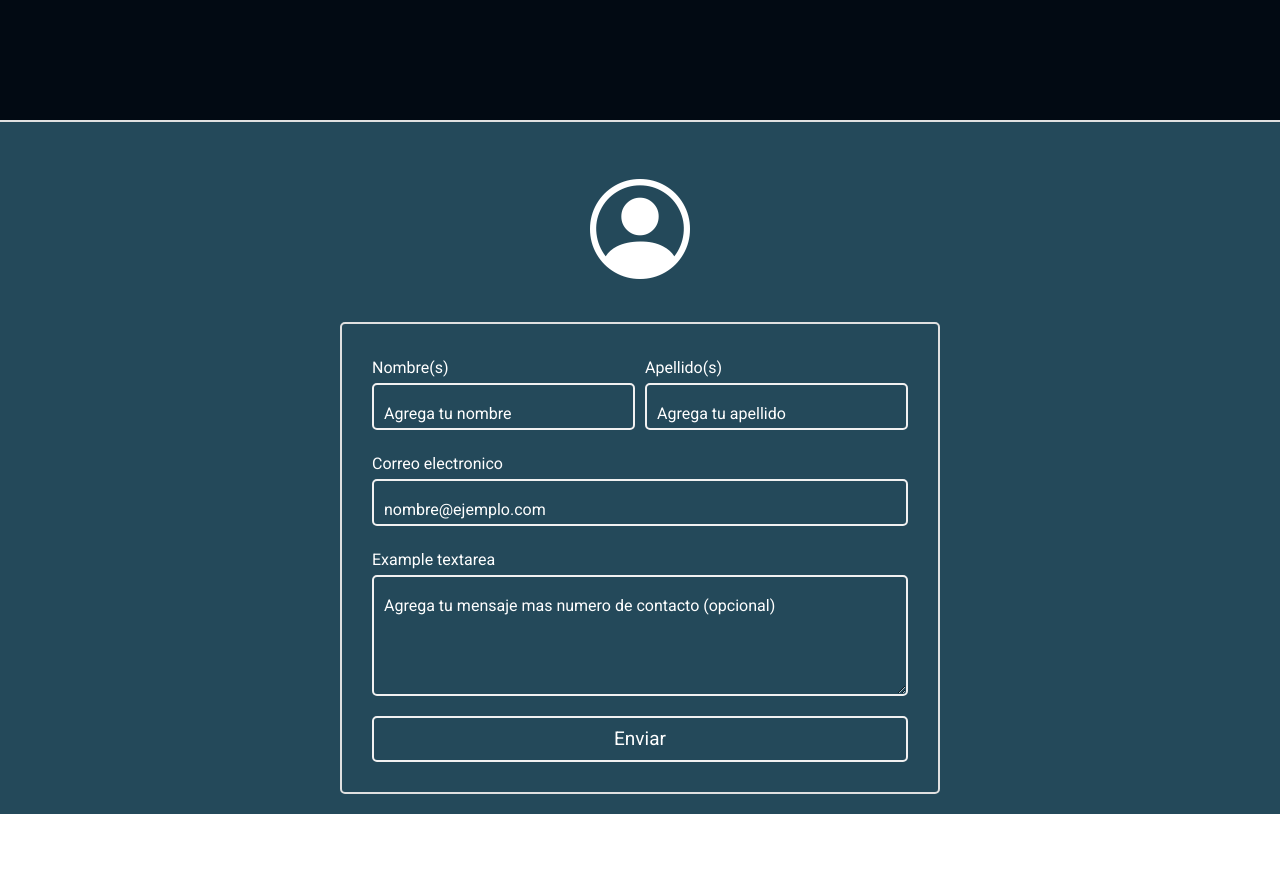
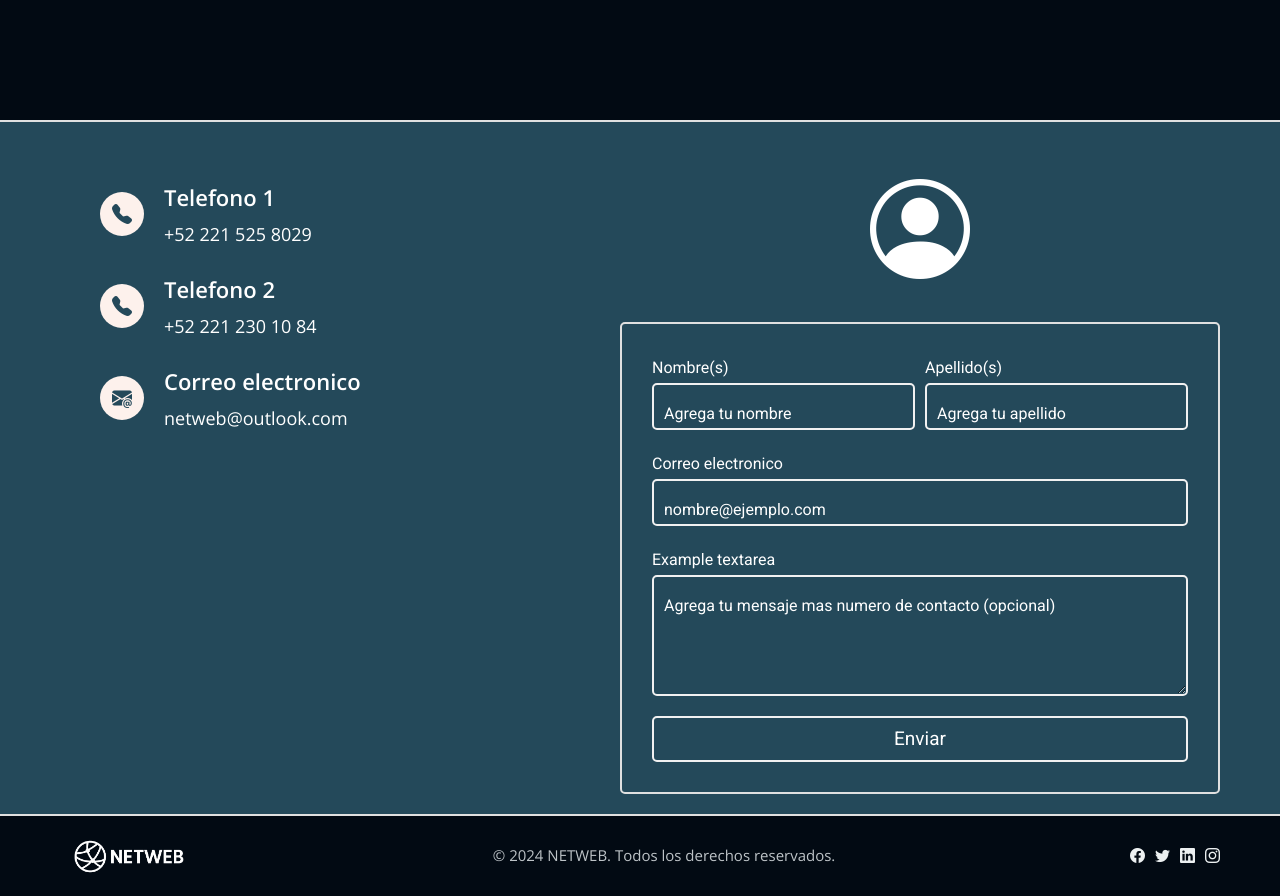
Before and after one commit to LuisLunaV/NetWeb, a plain HTML site: page index.html in a window 1280 px wide. Shown: the part 2280-3176 px from the top of the page. Before the commit the page ends 3094 px from the top, so only its background shows below. Drawn offline with nearby package versions, Linux system fonts and the light colour scheme; a web font is replaced by a local one.

Commit message:
Contacto

```diff
--- a/index.html
+++ b/index.html
@@ -164,6 +164,38 @@
     </section>
 
     <section class="seccion-cuatro" id="contacto">
+      <div class="container-information-contacto">
+        <ul>
+          <li>
+            <div class="li-div-icon">
+              <i class="bi bi-telephone-fill"></i>
+            </div>
+            <div class="li-div-contacto">
+              <p>Telefono 1</p>
+              <p>+52 221 525 8029</p>
+            </div>
+          </li>
+
+          <li>
+            <div class="li-div-icon">
+              <i class="bi bi-telephone-fill"></i>
+            </div>
+            <div class="li-div-contacto">
+              <p>Telefono 2</p>
+              <p>+52 221 230 10 84</p>
+            </div>
+          </li>
+          <li>
+            <div class="li-div-icon">
+              <i class="bi bi-envelope-at-fill"></i>
+            </div>
+            <div class="li-div-contacto">
+              <p>Correo electronico</p>
+              <p>netweb@outlook.com</p>
+            </div>
+          </li>
+        </ul>
+      </div>
       <div class="container-contacto">
         <div class="icon-contacto">
           <i class="bi bi-person-circle"></i>
@@ -171,9 +203,7 @@
         <form class="form-contacto" action="">
           <div class="div-contacto-name-lastname">
             <div class="div-contacto-name">
-              <label for="div_nombres" class="form-label"
-                >Nombre(s)</label
-              >
+              <label for="div_nombres" class="form-label">Nombre(s)</label>
               <input
                 type="text"
                 class="form-control"
@@ -183,9 +213,7 @@
             </div>
 
             <div class="div-contacto-lastname">
-              <label for="div_apellidos" class="form-label"
-                >Apellido(s)</label
-              >
+              <label for="div_apellidos" class="form-label">Apellido(s)</label>
               <input
                 type="text"
                 class="form-control"
@@ -208,13 +236,32 @@
           </div>
           <div class="div-contacto-textarea">
             <label for="contacto-textarea">Example textarea</label>
-            <textarea id="contacto-textarea" rows="5" placeholder="Agrega tu mensaje mas numero de contacto (opcional)"></textarea>
+            <textarea
+              id="contacto-textarea"
+              rows="5"
+              placeholder="Agrega tu mensaje mas numero de contacto (opcional)"
+            ></textarea>
           </div>
           <input type="submit" value="Enviar" class="btn-submit-contacto" />
         </form>
       </div>
     </section>
-
+    <footer>
+      <div class="footer-container">
+        <div class="footer-logo">
+          <img src="./src/assets/img/netweb2.png" alt="" />
+        </div>
+        <div class="footer-text">
+          <p>© 2024 NETWEB. Todos los derechos reservados.</p>
+        </div>
+        <div class="footer-redes">
+          <a href="#"><i class="bi bi-facebook"></i></a>
+          <a href="#"><i class="bi bi-twitter"></i></a>
+          <a href="#"><i class="bi bi-linkedin"></i></a>
+          <a href="#"><i class="bi bi-instagram"></i></a>
+        </div>
+      </div>
+    </footer>
     <script src="./src/js/index.js" type="module"></script>
   </body>
 </html>
--- a/src/css/contacto.css
+++ b/src/css/contacto.css
@@ -3,15 +3,18 @@
   overflow: hidden;
   border-top: 2px solid #e0e0e0;
   background-color: #24495a !important;
-
+  /* display: grid; */
+  /* grid-template-columns: repeat(2, 1fr); */
   display: flex;
+  flex-direction: row;
   justify-content: center;
 }
 
 @media (min-width: 780px) {
   .seccion-cuatro {
-    padding: 2rem 0;
+    padding: 2rem 6rem 2rem 6rem;
     height: auto;
+    justify-content: space-between;
   }
 }
 .icon-contacto {
@@ -117,3 +120,127 @@
     var(--colorCuaternario) 100%
   );
 }
+
+
+.container-information-contacto{
+  display: none;
+}
+@media (min-width: 780px) {
+  .container-information-contacto{
+   display: block;
+  padding-top: 2rem;
+
+  }
+}
+.container-information-contacto ul{
+  display: flex;
+  flex-direction: column;
+  gap: 2rem;
+}
+.container-information-contacto ul li {
+  color: #fff;
+  list-style: none;
+  display: flex;
+  flex-direction: row;
+  gap: 2rem;
+}
+
+.container-information-contacto ul li i {
+  padding: 0 1rem;
+  display: flex;
+  justify-content: center;
+  align-items: center;
+
+  font-size: 20px;
+  color: #24495a;
+  /* float: left; */
+  width: 44px;
+  height: 44px;
+  background: #fdf1ec;
+
+  border-radius: 50px;
+  transition: all 0.3s ease-in-out;
+}
+.li-div-icon{
+   display: flex;
+  justify-content: center;
+  align-items: center;
+}
+.li-div-contacto p{
+  margin: 0;
+  /* padding: 0;
+  line-height: 1.4; */
+}
+.li-div-contacto p:nth-child(1) {
+  font-size: 2.2rem;
+  font-weight: 600;
+}
+.li-div-contacto p:nth-child(2) {
+  font-size: 1.8rem;
+
+}
+
+footer {
+    background-color: var(--colorQuintario);
+    color: #ecf0f1;
+    padding: 2rem 0;
+    margin-top: auto;
+      border-top: 2px solid #e0e0e0;
+}
+
+.footer-container {
+    max-width: 1200px;
+    margin: 0 auto;
+    padding: 0 2rem;
+    display: flex;
+    justify-content: space-between;
+    align-items: center;
+    flex-wrap: wrap;
+    gap: 2rem;
+}
+
+.footer-logo img {
+    max-height: 40px;
+    width: auto;
+    filter: brightness(0) invert(1); /* Convierte el logo a blanco */
+}
+
+.footer-text p {
+    margin: 0;
+    font-size: 1.5rem;
+    color: #bdc3c7;
+}
+
+.footer-redes {
+    display: flex;
+    gap: 1rem;
+}
+
+.footer-redes a {
+    color: #ecf0f1;
+    text-decoration: none;
+    font-size: 1.5rem;
+    transition: color 0.3s ease, transform 0.3s ease;
+}
+
+.footer-redes a:hover {
+    transform: translateY(-2px);
+}
+
+.footer-redes .bi-facebook:hover { color: #3b5998; }
+.footer-redes .bi-twitter:hover { color: #1da1f2; }
+.footer-redes .bi-linkedin:hover { color: #0077b5; }
+.footer-redes .bi-instagram:hover { color: #e4405f; }
+
+/* Responsive */
+@media (max-width: 768px) {
+    .footer-container {
+        flex-direction: column;
+        text-align: center;
+        gap: 1.5rem;
+    }
+
+    .footer-text {
+        order: 3;
+    }
+}
--- a/src/css/styles.css
+++ b/src/css/styles.css
@@ -62,7 +62,7 @@ span {
   font-family: "Open Sans", sans-serif;
 }
 
-P {
+p {
   font-family: "Open Sans", sans-serif;
 }
 
```
Lines whose indentation alone changed are shown as unchanged.
